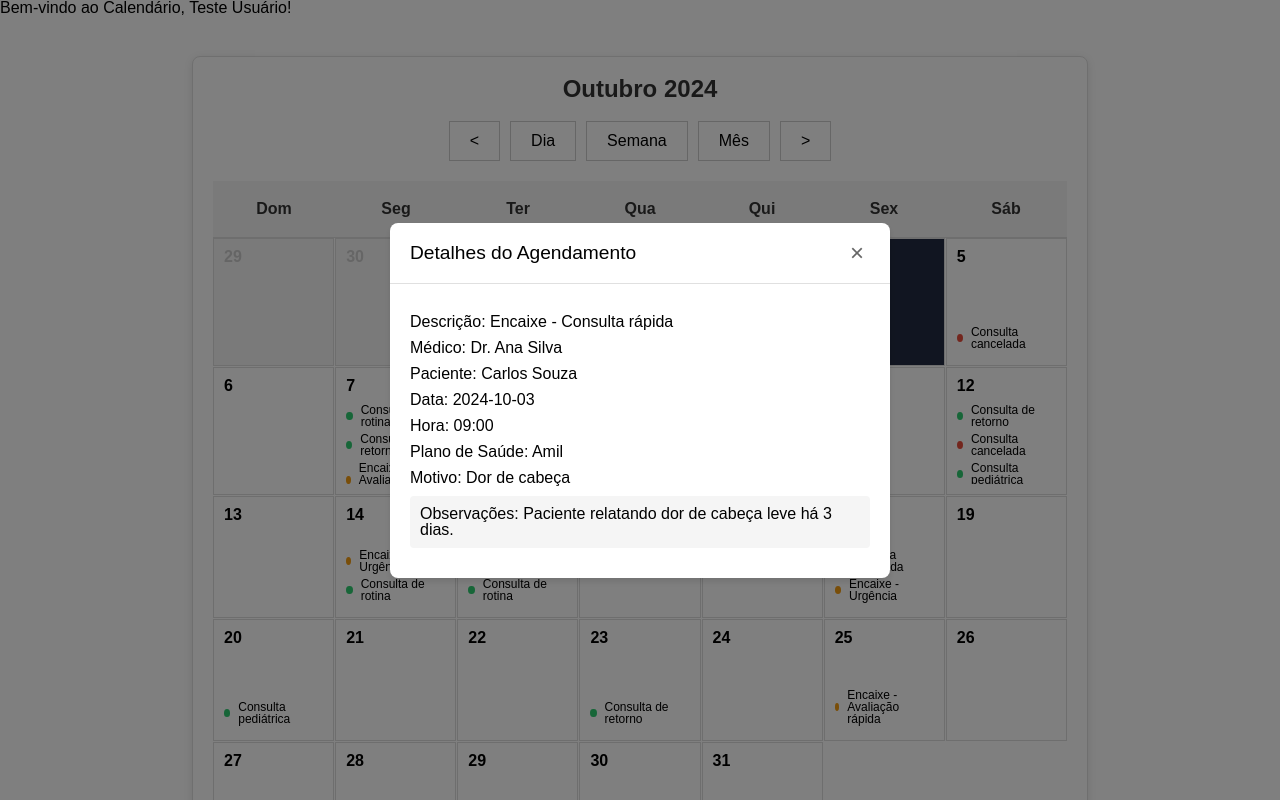
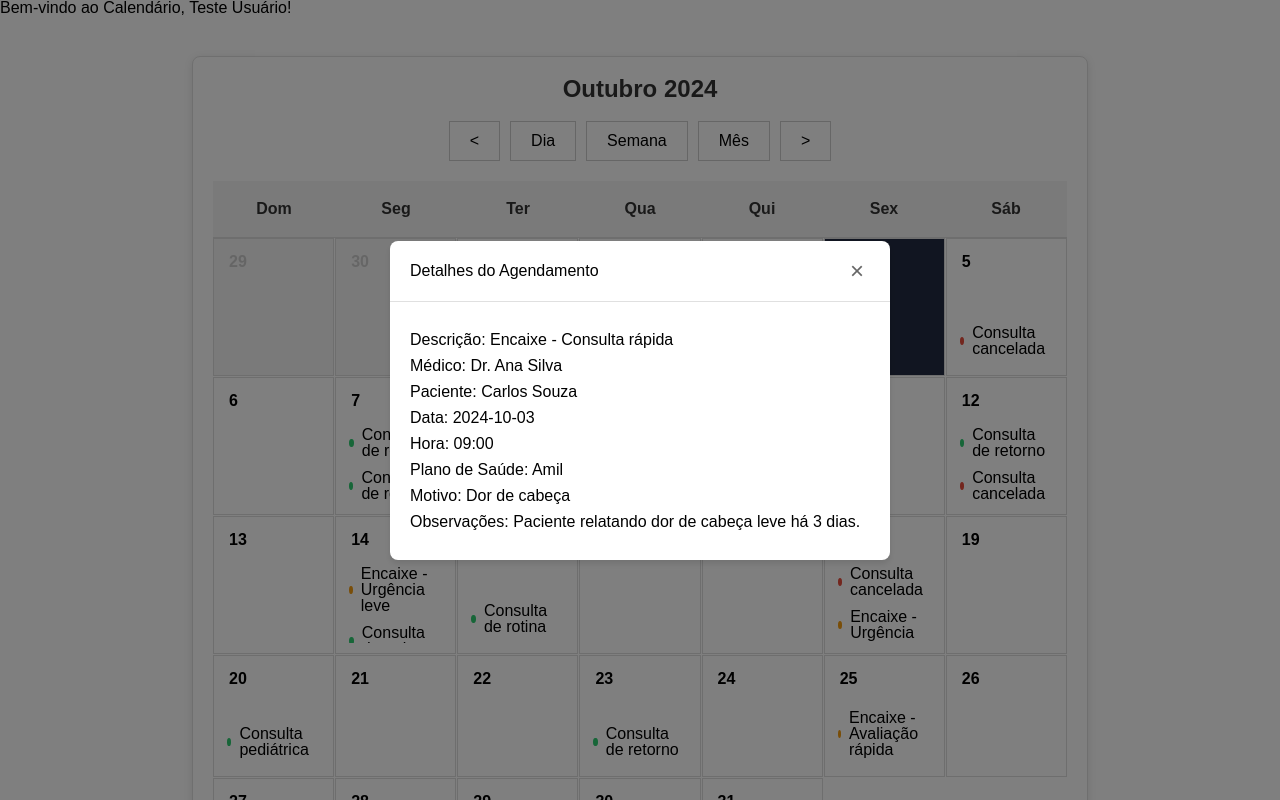
Before and after one commit to EduardoRTC/ZapAgendaFrontend, a React (Create React App) app in the folder zapagenda/: page /calendar in a window 1280 px wide. Both pictures are taken after a click on the element 762 px from the left and 302 px from the top of the page. Shown: the top 800 px of the page. Built offline with nearby package versions, Linux system fonts and the light colour scheme.

Commit message:
feat: Adiciona funcionalidade de clicar no callenderCell o usuário ser redirecionado para o calendario do dia

```diff
--- a/zapagenda/src/App.js
+++ b/zapagenda/src/App.js
@@ -1,7 +1,6 @@
 import React from 'react';
 import { BrowserRouter as Router, Routes, Route, Navigate } from 'react-router-dom';
 import LoginPage from './pages/loginPage/LoginPage';
-import Footer from './components/Footer/Footer';
 import AuthenticatedCalendar from './pages/Calendar/AutenticatedCalendarPage';
 
 export default function App() {
@@ -11,7 +10,6 @@ export default function App() {
     <Router>
       <Routes>
         <Route path="/" element={<LoginPage />} />
-
         {/* Comentado por enquanto, pois ainda não estamos utilizando autenticação */}
         {/* <Route path="/calendar" element={token ? <CalendarPage /> : <Navigate to="/login" />} /> */}
 
@@ -20,7 +18,6 @@ export default function App() {
 
         {/* Outras rotas, como o dashboard, podem ser adicionadas futuramente */}
       </Routes>
-      <Footer />
     </Router>
   );
 }
--- a/zapagenda/src/components/appointmentPopup/AppointmentPopup.js
+++ b/zapagenda/src/components/appointmentPopup/AppointmentPopup.js
@@ -1,10 +1,22 @@
 import React from 'react';
-import './AppointmentPopup.css';  // Estilos específicos para o popup
+import './AppointmentPopup.css';
 
 export const AppointmentPopup = ({ appointment, onClose }) => {
   return (
     <div className="appointment-popup">
+      <div className="appointment-popup-header">
         <h3>Detalhes do Agendamento</h3>
+        <button
+          className="close-button"
+          onClick={(e) => {
+            e.stopPropagation(); // Evita a propagação do clique no botão de fechar
+            onClose(e);
+          }}
+        >
+          &times;
+        </button>
+      </div>
+      <div className="appointment-popup-content">
         <p><strong>Descrição:</strong> {appointment.description}</p>
         <p><strong>Médico:</strong> {appointment.doctor}</p>
         <p><strong>Paciente:</strong> {appointment.patient}</p>
@@ -13,7 +25,7 @@ export const AppointmentPopup = ({ appointment, onClose }) => {
         <p><strong>Plano de Saúde:</strong> {appointment.healthPlan}</p>
         <p><strong>Motivo:</strong> {appointment.reason}</p>
         <p><strong>Observações:</strong> {appointment.observations}</p>
-      <button onClick={onClose}>Fechar</button>
+      </div>
     </div>
   );
 };
--- a/zapagenda/src/components/calendar/Calendar.css
+++ b/zapagenda/src/components/calendar/Calendar.css
@@ -8,6 +8,7 @@
   box-shadow: 0 2px 8px rgba(0, 0, 0, 0.1);
   padding: 20px;
   box-sizing: border-box;
+  height: 100vh;
 }
 
 .calendar-controls {
@@ -97,10 +98,6 @@
   background-color: #f39c12;
   border-radius: 50%;
   margin-right: 8px;
-}
-
-.appointment-description {
-  font-size: 12px;
 }
 
 /* --- Estilos para a visualização de dia (com horários) --- */
--- a/zapagenda/src/components/calendar/calendar.js
+++ b/zapagenda/src/components/calendar/calendar.js
@@ -1,5 +1,5 @@
 import React, { useState } from 'react';
-import { appointments } from './appointmentsData'; // Importa os dados dos agendamentos
+import { appointments } from './appointmentsData';
 import CalendarCell from '../CalendarCell/CalendarCell';
 import './Calendar.css';
 
@@ -7,7 +7,11 @@ const Calendar = () => {
   const [viewMode, setViewMode] = useState('month'); // 'day', 'week', 'month'
   const [selectedDate, setSelectedDate] = useState(new Date());
 
-  // Função para formatar a data como YYYY-MM-DD
+  const handleDayClick = (date) => {
+    setSelectedDate(date);
+    setViewMode('day');
+  };
+
   const formatDate = (date) => {
     const year = date.getFullYear();
     const month = String(date.getMonth() + 1).padStart(2, '0');
@@ -15,7 +19,6 @@ const Calendar = () => {
     return `${year}-${month}-${day}`;
   };
 
-  // Função para verificar se a data é hoje
   const isToday = (date) => {
     const today = new Date();
     return (
@@ -25,7 +28,6 @@ const Calendar = () => {
     );
   };
 
-  // Função para avançar no calendário (dia, semana ou mês)
   const next = () => {
     let newDate = new Date(selectedDate);
     if (viewMode === 'day') {
@@ -38,7 +40,6 @@ const Calendar = () => {
     setSelectedDate(newDate);
   };
 
-  // Função para retroceder no calendário (dia, semana ou mês)
   const previous = () => {
     let newDate = new Date(selectedDate);
     if (viewMode === 'day') {
@@ -51,7 +52,6 @@ const Calendar = () => {
     setSelectedDate(newDate);
   };
 
-  // Função para renderizar o cabeçalho dinâmico (mês/ano ou dia/mês/ano)
   const renderHeaderTitle = () => {
     const monthNames = [
       'Janeiro', 'Fevereiro', 'Março', 'Abril', 'Maio', 'Junho',
@@ -59,15 +59,14 @@ const Calendar = () => {
     ];
 
     if (viewMode === 'month' || viewMode === 'week') {
-      return `${monthNames[selectedDate.getMonth()]} ${selectedDate.getFullYear()}`;  // Exibe o mês e o ano
+      return `${monthNames[selectedDate.getMonth()]} ${selectedDate.getFullYear()}`;
     }
 
     if (viewMode === 'day') {
-      return `${selectedDate.getDate()} de ${monthNames[selectedDate.getMonth()]} de ${selectedDate.getFullYear()}`; // Exibe o dia, mês e ano
+      return `${selectedDate.getDate()} de ${monthNames[selectedDate.getMonth()]} de ${selectedDate.getFullYear()}`;
     }
   };
 
-  // Função para renderizar a visualização de dia, semana ou mês
   const renderCalendar = () => {
     if (viewMode === 'day') {
       const hours = Array.from({ length: 12 }, (_, i) => i + 9);
@@ -104,40 +103,7 @@ const Calendar = () => {
           })}
         </div>
       );
-    } else if (viewMode === 'week') {
-      const startOfWeek = new Date(selectedDate);
-      startOfWeek.setDate(selectedDate.getDate() - selectedDate.getDay());
-      const weekDays = Array.from({ length: 7 }, (_, i) => new Date(startOfWeek.getTime() + i * 86400000));
-
-      return (
-        <>
-          <div className="calendar-header">
-            {['Dom', 'Seg', 'Ter', 'Qua', 'Qui', 'Sex', 'Sáb'].map((day, index) => (
-              <div key={index} className="calendar-header-cell">
-                {day}
-              </div>
-            ))}
-          </div>
-          <div className="calendar-body">
-            {weekDays.map((day, index) => {
-              const appointmentsForDay = appointments.filter(
-                (appointment) => appointment.date === formatDate(day)
-              );
-
-              return (
-                <CalendarCell
-                  key={index}
-                  date={day.getDate()}
-                  isCurrentMonth={day.getMonth() === selectedDate.getMonth()}
-                  isToday={isToday(day)}
-                  appointments={appointmentsForDay}
-                />
-              );
-            })}
-          </div>
-        </>
-      );
-    } else {
+    } else if (viewMode === 'month') {
       const startOfMonth = new Date(selectedDate.getFullYear(), selectedDate.getMonth(), 1);
       const endOfMonth = new Date(selectedDate.getFullYear(), selectedDate.getMonth() + 1, 0);
       const startDayOfWeek = startOfMonth.getDay();
@@ -173,10 +139,11 @@ const Calendar = () => {
               return (
                 <CalendarCell
                   key={index}
-                  date={day.getDate()}
+                  date={day}
                   isCurrentMonth={day.getMonth() === selectedDate.getMonth()}
                   isToday={isToday(day)}
                   appointments={appointmentsForDay}
+                  onClick={handleDayClick} // Passa a função handleDayClick
                 />
               );
             })}
@@ -192,11 +159,11 @@ const Calendar = () => {
         <h2>{renderHeaderTitle()}</h2>
       </div>
       <div className="calendar-controls">
-        <button onClick={previous}>&lt;</button> {/* Botão de retroceder */}
+        <button onClick={previous}>&lt;</button>
         <button onClick={() => setViewMode('day')}>Dia</button>
         <button onClick={() => setViewMode('week')}>Semana</button>
         <button onClick={() => setViewMode('month')}>Mês</button>
-        <button onClick={next}>&gt;</button> {/* Botão de avançar */}
+        <button onClick={next}>&gt;</button>
       </div>
       {renderCalendar()}
     </div>
--- a/zapagenda/src/components/calendarCell/CalendarCell.css
+++ b/zapagenda/src/components/calendarCell/CalendarCell.css
@@ -20,19 +20,29 @@
 
 .cell-date {
   font-weight: bold;
+  padding: 5px;
 }
 
 .appointments-list {
-  max-height: 80px; /* Limita a altura dos agendamentos */
-  overflow-y: auto; /* Habilita o scroll vertical */
-  padding-right: 5px; /* Para evitar que o conteúdo fique escondido atrás da barra de rolagem */
+  max-height: 80px;
+  /* Limita a altura dos agendamentos */
+  overflow-y: auto;
+  /* Habilita o scroll vertical */
+  padding-right: 5px;
+  /* Para evitar que o conteúdo fique escondido atrás da barra de rolagem */
 }
 
 .appointment {
   display: flex;
   align-items: center;
   margin-bottom: 5px;
-  font-size: 12px; /* Tamanho da fonte dos agendamentos */
+  font-size: 12px;
+  /* Tamanho da fonte dos agendamentos */
+  padding: 3px;
+}
+
+.appointment-description {
+  font-size: 500px;
 }
 
 .appointment-dot {
@@ -42,17 +52,24 @@
   margin-right: 8px;
 }
 
+.appointment-description {
+  font-size: 16px;
+}
+
 /* Estilos para diferentes tipos de eventos */
 .appointment.warning .appointment-dot {
-  background-color: #f39c12; /* Cor laranja para agendamentos de aviso */
+  background-color: #f39c12;
+  /* Cor laranja para agendamentos de aviso */
 }
 
 .appointment.error .appointment-dot {
-  background-color: #e74c3c; /* Cor vermelha para agendamentos de erro */
+  background-color: #e74c3c;
+  /* Cor vermelha para agendamentos de erro */
 }
 
 .appointment.Agendamento .appointment-dot {
-  background-color: #2ecc71; /* Cor verde para agendamentos de sucesso */
+  background-color: #2ecc71;
+  /* Cor verde para agendamentos de sucesso */
 }
 
 .appointment:hover {
@@ -60,6 +77,7 @@
   color: #ffffff;
   padding: 2px;
 }
+
 /* Estilo para o popup de agendamento */
 .popup {
   position: fixed;
--- a/zapagenda/src/components/calendarCell/CalendarCell.js
+++ b/zapagenda/src/components/calendarCell/CalendarCell.js
@@ -2,50 +2,44 @@ import React, { useState } from 'react';
 import { AppointmentPopup } from '../AppointmentPopup/AppointmentPopup';
 import './CalendarCell.css';
 
-const CalendarCell = ({ date, isCurrentMonth, isToday, appointments }) => {
+const CalendarCell = ({ date, isCurrentMonth, isToday, appointments, onClick }) => {
   const [selectedAppointment, setSelectedAppointment] = useState(null);
 
   const handleAppointmentClick = (appointment) => {
     setSelectedAppointment(appointment);
   };
 
-  const closePopup = () => {
+  const closePopup = (e) => {
+    e.stopPropagation(); // Impede que o clique de fechar afete a célula do calendário
     setSelectedAppointment(null);
   };
 
   return (
-    <div className={`calendar-cell ${isCurrentMonth ? '' : 'outside-month'} ${isToday ? 'today' : ''}`}>
-      <div className="cell-date">{date}</div>
+    <div
+      className={`calendar-cell ${isCurrentMonth ? '' : 'outside-month'} ${isToday ? 'today' : ''}`}
+      onClick={() => onClick(date)} // Chama onClick com a data do dia clicado
+    >
+      <div className="cell-date">{date.getDate()}</div>
       <div className="appointments-list">
         {appointments.map((appointment) => (
           <div
             key={appointment.id}
             className={`appointment ${appointment.type}`}
-            onClick={() => handleAppointmentClick(appointment)}
+            onClick={(e) => {
+              e.stopPropagation(); // Evita que o clique no agendamento acione o clique da célula
+              handleAppointmentClick(appointment);
+            }}
           >
             <span className="appointment-dot"></span>
             <span className="appointment-description">{appointment.description}</span>
           </div>
         ))}
       </div>
+
+      {/* Renderiza o AppointmentPopup quando um agendamento é selecionado */}
       {selectedAppointment && (
-        <div className="appointment-popup-overlay">
-          <div className="appointment-popup">
-            <div className="appointment-popup-header">
-              <h2>Detalhes do Agendamento</h2>
-              <button className="close-button" onClick={closePopup}>&times;</button>
-            </div>
-            <div className="appointment-popup-content">
-              <p><strong>Descrição:</strong> {selectedAppointment.description}</p>
-              <p><strong>Médico:</strong> {selectedAppointment.doctor}</p>
-              <p><strong>Paciente:</strong> {selectedAppointment.patient}</p>
-              <p><strong>Data:</strong> {selectedAppointment.date}</p>
-              <p><strong>Hora:</strong> {selectedAppointment.time}</p>
-              <p><strong>Plano de Saúde:</strong> {selectedAppointment.healthPlan}</p>
-              <p><strong>Motivo:</strong> {selectedAppointment.reason}</p>
-              <p className="observations"><strong>Observações:</strong> {selectedAppointment.observations}</p>
-            </div>
-          </div>
+        <div className="appointment-popup-overlay" onClick={e => e.stopPropagation()}>
+          <AppointmentPopup appointment={selectedAppointment} onClose={closePopup} />
         </div>
       )}
     </div>
--- a/zapagenda/src/pages/loginPage/LoginPage.js
+++ b/zapagenda/src/pages/loginPage/LoginPage.js
@@ -3,6 +3,7 @@ import LoginForm from '../../components/LoginForm/LoginForm';
 import './LoginPage.css';
 import logo from "../../assets/Logos/logo2.0.webp";
 import HeaderLogin from '../../components/Header/HeaderLogin/HeaderLogin';
+import Footer from "../../components/Footer/Footer"
 
 export default function LoginPage() {
   return (
@@ -21,7 +22,7 @@ export default function LoginPage() {
           </div>
         </div>
       </div>
-
+    <Footer/>
     </>
   );
 }
```
Also changed, not shown: zapagenda/src/components/Header/HeaderLogin/HeaderLogin.css (+5 -5 lines), zapagenda/src/components/appointmentPopup/AppointmentPopup.css (+14 -0 lines). Lines whose indentation alone changed are shown as unchanged.
